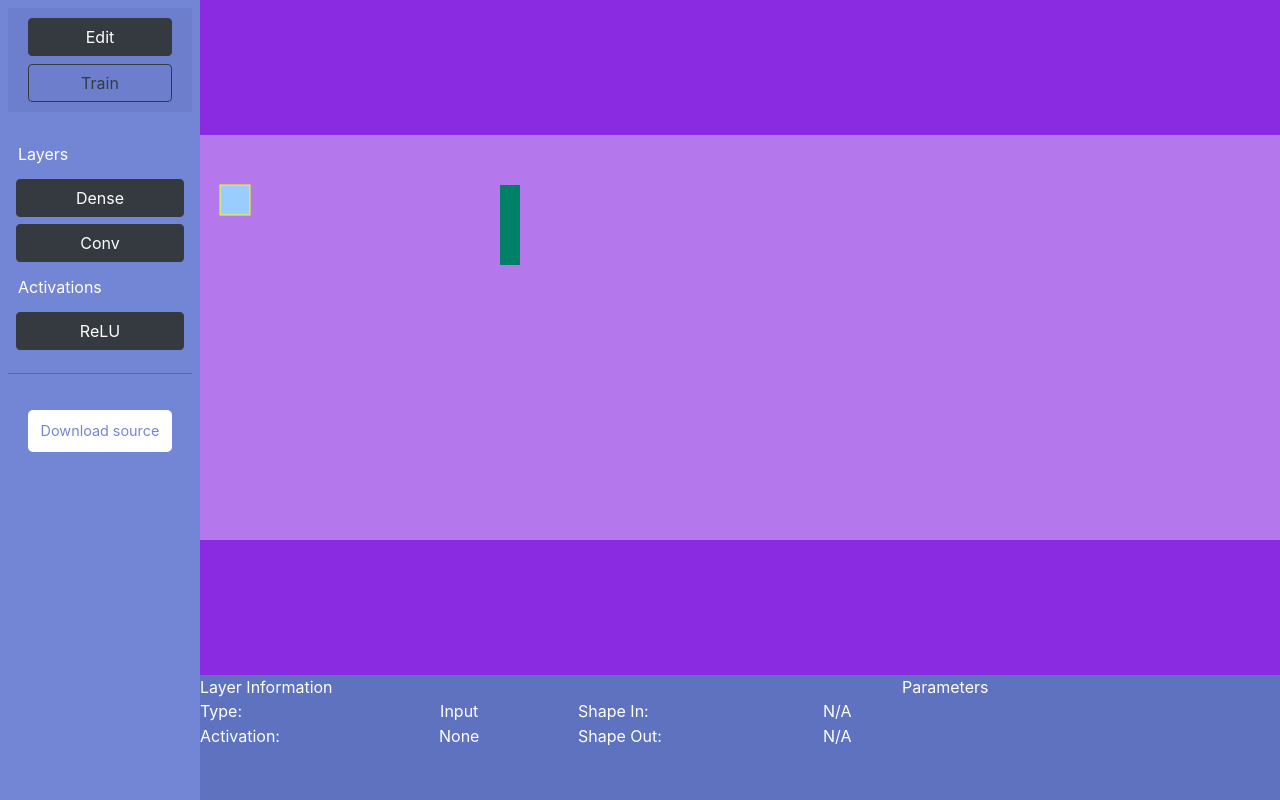
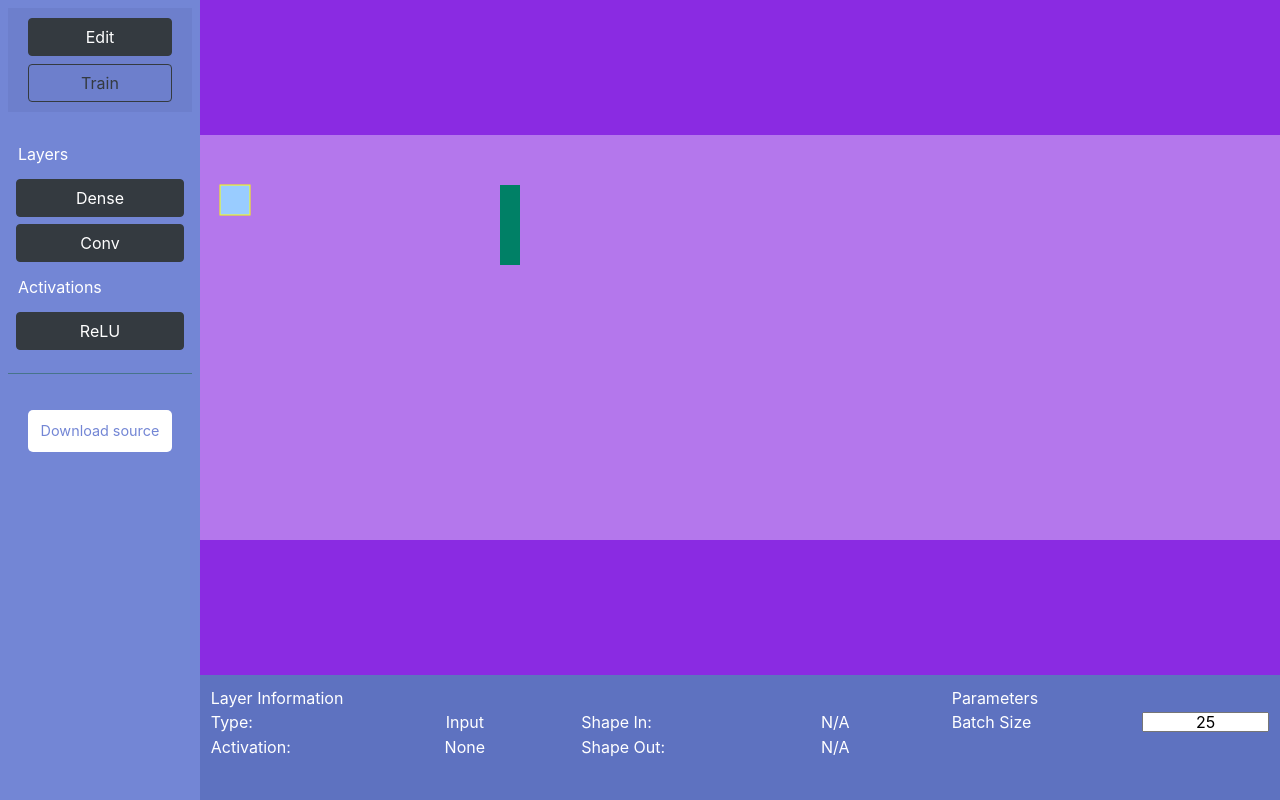
Before and after one commit to alexander-ding/nn-flowchart, a React (Create React App) app: page / in a window 1280 px wide. Built offline with nearby package versions, Linux system fonts and the light colour scheme.

Commit message:
Server call ready

```diff
--- a/src/App.js
+++ b/src/App.js
@@ -12,13 +12,16 @@ export class App extends React.Component {
     super(props);
 
     this.state = {
-      models: {
+      models: { // represent the architecture
         0: this._model("input", 0, 20, 50),
-        1: this._model("output", 1, 300, 50)},
-      selected: 0,
-      nextID: 2,
-      errorMsg: null,
-      errorOnce: true,
+        1: this._model("output", 1, 300, 50)
+      },
+      selected: 0, // selected node;
+      nextID: 2, // the ID for the next new layer; incremented as model grows
+      errorMsg: null, // error message
+      errorOnce: true, // is the error one-time or persistent?
+      training: false, // whether the model is being trained on cloud
+      editableSelected: false, // whether an editable element of the toolbar is selected
     };
 
     // function bindings
@@ -27,6 +30,8 @@ export class App extends React.Component {
     this.selectModel = this.selectModel.bind(this);
     this.removeModel = this.removeModel.bind(this);
     this.setError = this.setError.bind(this);
+    this.trainCloud = this.trainCloud.bind(this);
+    this.setEditableSelected = this.setEditableSelected.bind(this);
   }
 
 
@@ -38,17 +43,40 @@ export class App extends React.Component {
       x: x,
       y: y,
       connectedTo: null,
+      shapeIn: null, // dependent
+      shapeOut: null, // dependent
       activation: null,
       parameters: nodeTypes[type].defaultParameters,
     };
   }
+
   model(type) {
     return this._model(type, this.state.nextID, 10 + Math.random() * 80, 10 + Math.random() * 80);
   }
 
+  updateDependents(models) {
+    /* helper function to update members of nodes
+     * that depend on other parts of the system
+     */
+
+    // get the input model
+    let inputNode = models[0];
+    inputNode.shapeOut = nodeTypes[inputNode.type].shapeOut(inputNode.parameters, null);
+    let currentNode = inputNode;
+    let nextNode = models[inputNode.connectedTo];
+    while (currentNode.connectedTo !== null) {
+      nextNode.shapeIn = currentNode.shapeOut;
+      nextNode.shapeOut = nodeTypes[nextNode.type].shapeOut(nextNode.parameters, nextNode.shapeIn);
+      currentNode = nextNode;
+      nextNode = models[nextNode.connectedTo];
+    }
+    return models;
+  }
+
   newModel(type) {
     const oldModels = {...this.state.models};
-    const newModels = {...oldModels, [this.state.nextID]: this.model(type)};
+    let newModels = {...oldModels, [this.state.nextID]: this.model(type)};
+    newModels = this.updateDependents(newModels);
     this.setState({
       models: newModels,
       nextID: this.state.nextID + 1,
@@ -65,20 +93,23 @@ export class App extends React.Component {
     /* given a dict of properties to update ((name, value) pairs)
      * updates the model of the given id
      */
-    const models = {...this.state.models};
+    let models = {...this.state.models};
     for (const key of Object.keys(dict)) {
       models[id][key] = dict[key];
     }
     if (isCyclic(models)) {
       this.setError("Graph cannot have loops", false)
-    } else if (!isLinear(models)) {
-      this.setError("Graph must be linear!", false)
+    } else if (!isLinear(models)["ok"]) {
+      this.setError(isLinear(models)["err"], false)
     } else {
       this.setError(null, false)
     }
+
+    models = this.updateDependents(models);
     this.setState({
       models: models,
-    })
+    });
+
   }
 
   removeModel(id) {
@@ -100,9 +131,10 @@ export class App extends React.Component {
       }
     }
 
+    newModels = this.updateDependents(newModels);
     this.setState({
       models: newModels,
-    })
+    });
   }
 
   updateParameters(id, name, value) {
@@ -112,12 +144,32 @@ export class App extends React.Component {
 
     // copy the model
     const model = {...this.state.models[id]};
-    model["parameters"][name] = value;
-    const models = {...this.state.models}; // make a copy
 
-    // TODO: check if reasonable here
+    // now, important: check to ensure value is integer or tuple or integer
+    let components = String(value).split(",");
+
+    // do not accept empty inputs
+    if (components.length === 0) {
+      return;
+    }
+    for (var i = 0; i < components.length; i++) {
+      const num = parseInt(components[i]);
+      // do not update if any member of tuple is not a number
+      if (isNaN(num)) {
+        return;
+      }
+      components[i] = num;
+    }
+    // if tuple, set array
+    if (components.length > 1) {
+      model["parameters"][name] = components;
+    } else {
+      model["parameters"][name] = components[0];
+    }
+    let models = {...this.state.models}; // make a copy
 
     models[id] = model;
+    models = this.updateDependents(models);
     this.setState({
       models: models,
     });
@@ -128,19 +180,45 @@ export class App extends React.Component {
     this.setState({
       errorMsg: err,
       errorOnce: once,
+    });
+  }
+
+  setEditableSelected(t) {
+    this.setState({
+      editableSelected: t,
+    });
+  }
+
+  trainCloud() {
+    // first check if the model is linear
+    if (!isLinear(this.state.models)) {
+      return;
+    }
+    const serializedModel = JSON.stringify(this.state.models);
+    const response = fetch('localhost:8000', {
+      method: 'POST',
+      headers: {
+        'Accept': 'application/json',
+        'Content-Type': 'application/json',
+      },
+      body: serializedModel
+    }).then(response => response.json())
+    .catch(e => this.setError("Cannot reach server", true));
+
+    this.setState({
+      training: true,
     })
   }
 
   render() {
-    const selectedModel = this.state.selected === -1 ? null : this.state.models[this.state.selected];
     return (
       <React.Fragment>
         <ErrorBox errorMsg={this.state.errorMsg} dismissible={this.state.errorOnce} setError={this.setError}/>
         <div className="container-fluid d-flex h-100 flex-row no-margin">
-          <Sidebar models={this.state.models} selected={this.state.selected} newModel={this.newModel} setError={this.setError} update={this.updateModel} />
+          <Sidebar models={this.state.models} selected={this.state.selected} newModel={this.newModel} setError={this.setError} update={this.updateModel} trainCloud={this.trainCloud}/>
           <div className="d-flex w-100 p-2 flex-column flex-grow-1 no-margin" ref="canvasContainer">
-            <CanvasContainer models={this.state.models} selected={this.state.selected} select={this.selectModel} update={this.updateModel} remove={this.removeModel}/>
-            <Toolbar model={selectedModel} update={(name, value) => this.updateParameters(this.state.selected, name, value)}/>
+            <CanvasContainer models={this.state.models} selected={this.state.selected} select={this.selectModel} update={this.updateModel} remove={this.removeModel} editableSelected={this.state.editableSelected}/>
+            <Toolbar selected={this.state.selected} models={this.state.models} update={(name, value) => this.updateParameters(this.state.selected, name, value)} setEditableSelected={this.setEditableSelected}/>
           </div>
 
         </div>
--- a/src/ModelInfo.js
+++ b/src/ModelInfo.js
@@ -1,4 +1,5 @@
 import React from 'react';
+import { AssertionError } from 'assert';
 
 function conv(props) {
   const squareSize = 40;
@@ -83,7 +84,12 @@ export const nodeTypes = {
         offsetY: 50,
         defaultParameters: {
           units: 16,
-        }
+        },
+        // the function to compute the output shape given input shape and parameters
+        shapeOut: (parameters, shapeIn) => {
+          // needs to have shape (batch_size, num)
+          return [shapeIn[0], parameters["units"]];
+        },
     },
     "conv": {
         name: "Conv",
@@ -95,7 +101,10 @@ export const nodeTypes = {
           filters: 8,
           kernelSize: [3,3], // could be both tuple or int. ndim needs to match with stride
           stride: 1, // could be both tuple or int
-        }
+        },
+        shapeOut: (parameters, shapeIn) => {
+          return [10, 2]; // TODO
+        },
     },
     "input": {
       name: "Input",
@@ -105,7 +114,14 @@ export const nodeTypes = {
       offsetY: 15,
       defaultParameters: {
         data: "MNIST",
-      }
+        batchSize: 25,
+      },
+      shapeOut: (parameters, shapeIn) => {
+        if (parameters["data"] === "MNIST") {
+          return [parameters["batchSize"], 100, 100, 3];
+        }
+        return [parameters["batchSize"], 100, 100, 3];
+      },
     },
     "output": {
       name: "Output",
@@ -113,7 +129,11 @@ export const nodeTypes = {
       svg: output,
       offsetX: 10,
       offsetY: 40,
-      defaultParameters: {}
+      defaultParameters: {},
+      shapeOut: (parameters, shapeIn) => {
+        // keep shape the same
+        return shapeIn;
+      },
     },
     "relu": {
       name: "ReLU",
--- a/src/Sidebar.js
+++ b/src/Sidebar.js
@@ -111,14 +111,14 @@ class EditElements extends React.Component {
 }
 
 function TrainElements(propOri) {
-  // const props = propOri
+  const props = propOri.props;
   return (
     <React.Fragment>
       <p>Inputs</p>
       <Button>Some button for it</Button>
 
       <p>Model</p>
-      <Button>Train on Cloud</Button>
+      <Button onClick={props.trainCloud}>Train on Cloud</Button>
       <Button>Generate Link</Button>
       <Button>Export</Button>
     </React.Fragment>
--- a/src/Toolbar.css
+++ b/src/Toolbar.css
@@ -4,6 +4,10 @@
     background: rgb(94, 114, 192);
     color: #fff;
     width: 100%;
+}
+
+#toolbar-container {
+    padding: 1%;
 }
 
 .left-line {
@@ -22,7 +26,7 @@
 .right-line {
     width: 30%;
     position: relative;
-    left: 5%;
+    left: 10%;
     float: left;
 }
 
@@ -49,7 +53,7 @@
 }
 
 .parameter-input {
-    width: 30%;
+    width: 40%;
     height: 80%;
     text-align: center;
     float: right;
--- a/src/Toolbar.js
+++ b/src/Toolbar.js
@@ -20,25 +20,41 @@ class EditableLine extends React.Component {
       valueChanged: false,
       currentValue: null,
     };
-    // handles both:
+    // handles:
+    // onFocus -- reports to parent that editable is selected
     // onChange -- updates and stores internal value
-    // onBlur -- callbacks to update the model
+    // onBlur -- callbacks to update the model and reset the internal state
+    this.onFocus = () => this.props.setEditableSelected(true);
     this.onChange = this.onChange.bind(this);
+    this.onBlur = (value) => {
+      this.setState({
+        valueChanged: false,
+        currentValue: null,
+      });
+      this.props.setEditableSelected(false);
+      this.props.callback(this.props.paraName, value);
+    };
   }
 
   onChange(event) {
-    this.setState({
-      valueChanged: true,
-      currentValue: event.target.value,
-    });
+    const value = event.target.value;
+
+    if (value) {
+      this.setState({
+        valueChanged: true,
+        currentValue: value,
+      });
+    }
   }
 
   render() {
-    const value = (this.state.valueChanged ? this.state.currentValue : this.props.value);
+    const oldValue = this.props.parameters[this.props.paraName];
+    const value = (this.state.valueChanged ? this.state.currentValue : oldValue);
+
     return (
       <div className="parameter-line">
         <div className="parameter-name">{this.props.name}</div>
-        <input className="parameter-input" onBlur={() => this.props.callback(value)} onChange={this.onChange} value={value}></input>
+        <input className="parameter-input" onFocus={this.onFocus} onBlur={() => this.onBlur(value)} onChange={this.onChange} value={value}></input>
       </div>
     )
   }
@@ -55,16 +71,30 @@ function Parameters(props) {
     case "dense":
       return (
         <React.Fragment>
-        <EditableLine name="Units" callback={(value) => props.callback("units" , value)} value={model.parameters["units"]}/>
+          <EditableLine name="Units" paraName="units" setEditableSelected={props.setEditableSelected} parameters={model.parameters} callback={props.callback}/>
         </React.Fragment>
       );
+    case "conv":
+      return (
+        <React.Fragment>
+          <EditableLine name="Filters" paraName="filters" setEditableSelected={props.setEditableSelected} parameters={model.parameters} callback={props.callback}/>
+          <EditableLine name="Kernel Size" paraName="kernelSize" setEditableSelected={props.setEditableSelected} parameters={model.parameters} callback={props.callback}/>
+          <EditableLine name="Stride" paraName="stride" setEditableSelected={props.setEditableSelected} parameters={model.parameters} callback={props.callback}/>
+        </React.Fragment>
+      )
+    case "input":
+      return (
+        <React.Fragment>
+          <EditableLine name="Batch Size" paraName="batchSize" setEditableSelected={props.setEditableSelected} parameters={model.parameters} callback={props.callback}/>
+        </React.Fragment>
+      )
     default:
       return null;
   }
 }
 
 export function Toolbar(props) {
-  const model = props.model;
+  const model = (props.selected === -1) ? null : props.models[props.selected];
   let type = "N/A";
   let activation = "N/A";
   let incomingShape = "N/A";
@@ -72,8 +102,11 @@ export function Toolbar(props) {
 
   // set the values if model is selected
   if (model !== null) {
+    // find a predecessor, if any
     type = nodeTypes[model.type].name;
     activation = (model.activation === null) ? "None" : nodeTypes[model.activation].name;
+    incomingShape = (model.shapeIn === null ? "N/A" : String(model.shapeIn));
+    outgoingShape = (model.shapeOut === null ? "N/A" : String(model.shapeOut));
   }
   return (
     <nav className="p-2 no-margin" id="toolbar">
@@ -91,7 +124,7 @@ export function Toolbar(props) {
         </div>
         <div className="right-line">
           <p>Parameters</p>
-          <Parameters model={model} callback={props.update}/>
+          <Parameters model={model} callback={props.update} setEditableSelected={props.setEditableSelected}/>
         </div>
       </div>
     </nav>
```
Also changed, not shown: src/Canvas.js (+5 -3 lines), src/Utils.js (+28 -4 lines).
